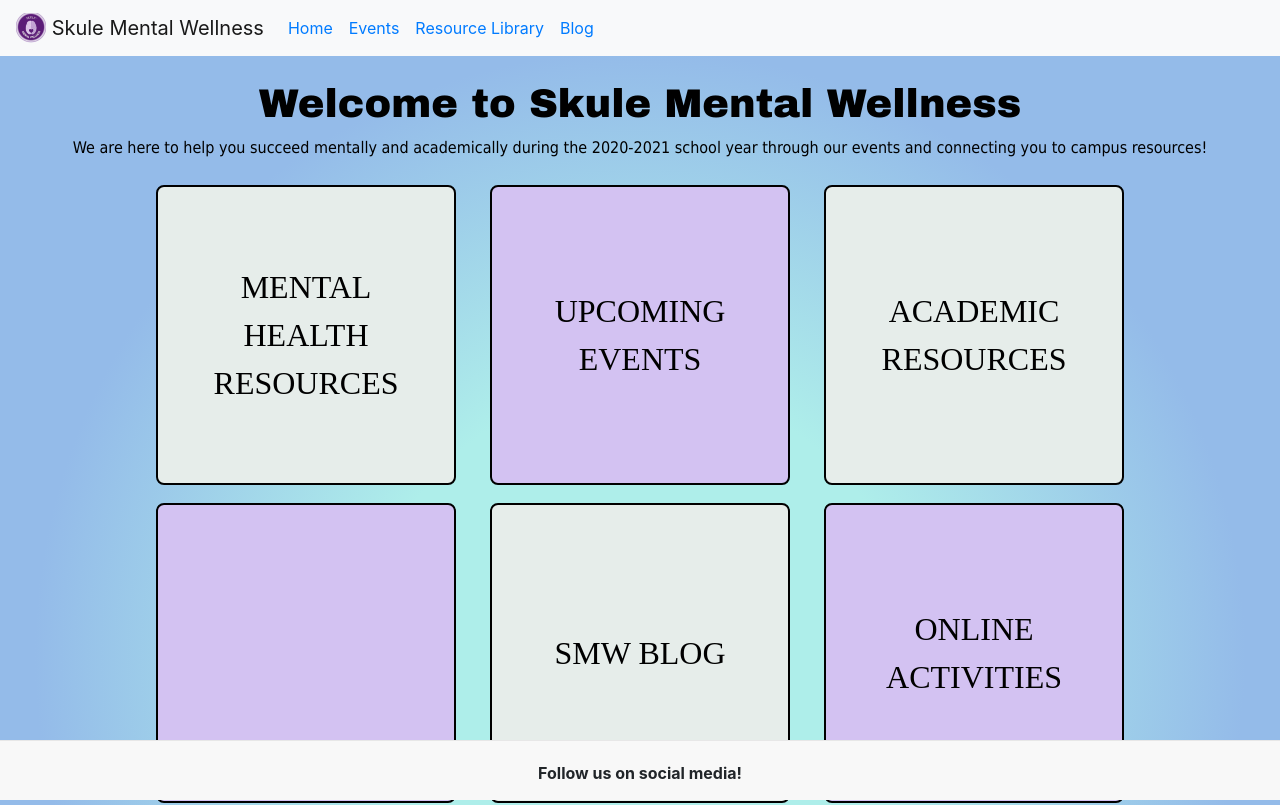
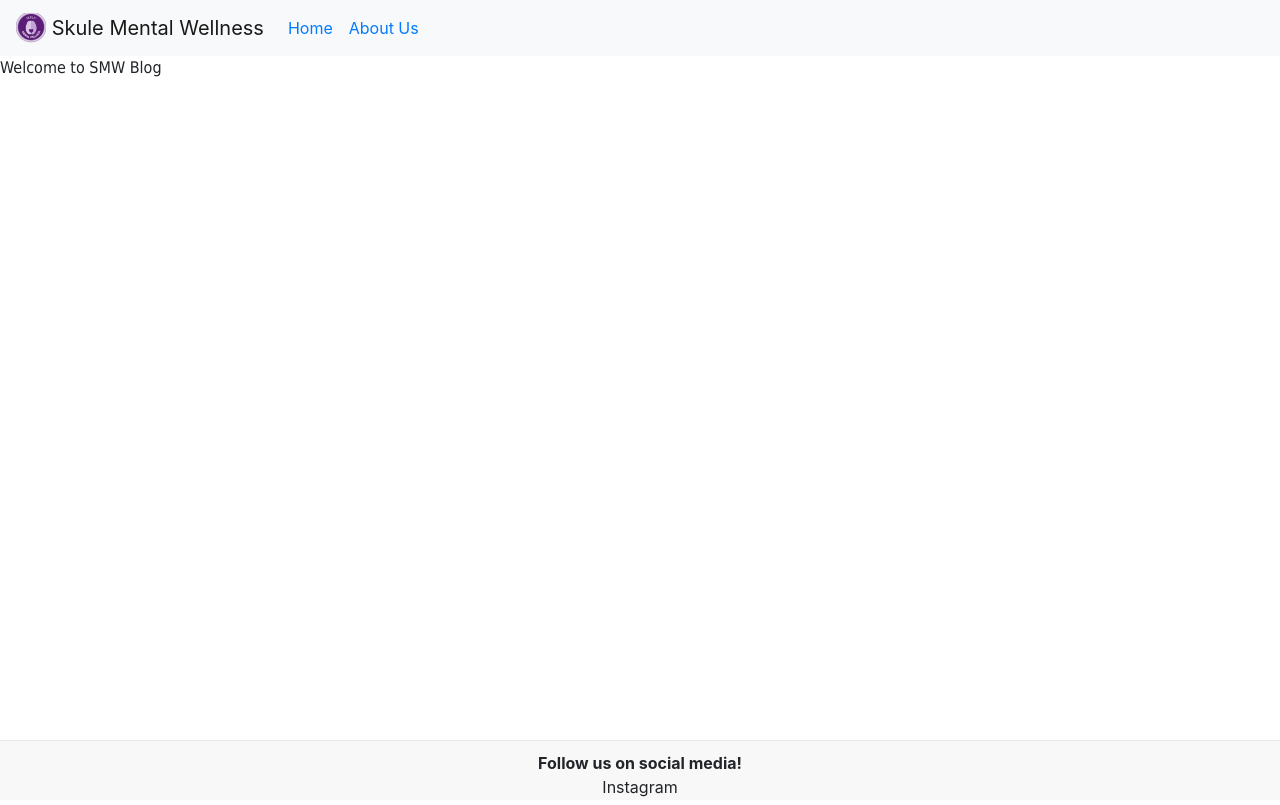
Before and after one commit to jhanavigera/smw-website, a React (Create React App) app: page /Blog in a window 1280 px wide. Shown: the top 805 px of the page. Built offline with nearby package versions, Linux system fonts and the light colour scheme.

Commit message:
Set up routing

```diff
--- a/src/App.js
+++ b/src/App.js
@@ -1,20 +1,40 @@
-import React from 'react';
+import React, { Component } from 'react';
 import './App.css';
+import routes from './Routes';
 import { Navigation } from './components/Navigation';
+import About from './components/About';
 import Title from './components/Title';
 import Footer from './components/Footer';
+import Blog from './components/Blog';
+import AcademicResources from './components/AcademicResources';
+import MentalResources from './components/MentalResources';
+import OnlineActivities from './components/OnlineActivities'
 
-import { BrowserRouter, Route, Switch } from 'react-router-dom';
+import { BrowserRouter, Route, Switch, Link } from 'react-router-dom';
 
-function App() {
+
+class App extends Component {
+  render() {
     return (
 
       <BrowserRouter>
         <Navigation />
-      <Title />
+        <Switch>
+          <Route exact path="/" component={Title} />
+          <Route path="/About" component={About} />
+          <Route path="/Blog" component={Blog} />
+          <Route path="/AcademicResources" component={AcademicResources} />
+          <Route path="/MentalResources" component={MentalResources} />
+          <Route path="/OnlineActivities" component={OnlineActivities} />
+
+        </Switch>
+
         <Footer />
       </BrowserRouter>
     );
   }
 
+}
+
+
 export default App;
--- /dev/null
+++ b/src/Routes.js
@@ -0,0 +1,16 @@
+import React from 'react';
+import { Route } from 'react-router';
+
+import Title from './components/Title';
+import AcademicResources from './components/AcademicResources';
+import MentalResources from './components/MentalResources';
+import Blog from './components/Blog';
+import App from './App';
+
+export default (
+    <Route path="/" component={App}>
+        <Route path="/AcademicResources" component={AcademicResources} />
+        <Route path="/MentalResources" component={MentalResources} />
+        <Route path="/Blog" component={Blog} />
+    </Route>
+)
--- /dev/null
+++ b/src/components/About.js
@@ -0,0 +1,13 @@
+import React, { Component } from 'react';
+
+
+class About extends Component {
+    render() {
+        return (
+            <p>Meet the Team!</p>
+        );
+    }
+
+}
+
+export default About
--- /dev/null
+++ b/src/components/AcademicResources.js
@@ -0,0 +1,13 @@
+import React, { Component } from 'react';
+
+
+class AcademicResources extends Component {
+    render() {
+        return (
+            <p>Welcome to Academic Resources</p>
+        );
+    }
+
+}
+
+export default AcademicResources
--- /dev/null
+++ b/src/components/Blog.js
@@ -0,0 +1,13 @@
+import React, { Component } from 'react';
+
+
+class Blog extends Component {
+    render() {
+        return (
+            <p>Welcome to SMW Blog</p>
+        );
+    }
+
+}
+
+export default Blog
--- a/src/components/Footer.js
+++ b/src/components/Footer.js
@@ -3,7 +3,7 @@ var style = {
     backgroundColor: "#F8F8F8",
     borderTop: "1px solid #E7E7E7",
     textAlign: "center",
-    padding: "20px",
+    padding: "10px",
     position: "fixed",
     left: "0",
     bottom: "0",
@@ -26,6 +26,8 @@ function Footer({ children }) {
             <div style={style}>
                 {children}
                 <b>Follow us on social media!</b>
+                <br />
+                Instagram
             </div>
         </div>
     )
--- /dev/null
+++ b/src/components/MentalResources.js
@@ -0,0 +1,13 @@
+import React, { Component } from 'react';
+
+
+class MentalResources extends Component {
+    render() {
+        return (
+            <p>Welcome to Mental Health Resources</p>
+        );
+    }
+
+}
+
+export default MentalResources
--- a/src/components/Navigation.js
+++ b/src/components/Navigation.js
@@ -19,9 +19,7 @@ export class Navigation extends Component {
                 <Navbar.Collapse id="basic-navbar-nav">
                     <Nav>
                         <NavLink className="d-inline p-2 bg-light text-black" to="/">Home</NavLink>
-                        <NavLink className="d-inline p-2 bg-light text-black" to="/">Events</NavLink>
-                        <NavLink className="d-inline p-2 bg-light text-black" to="/">Resource Library</NavLink>
-                        <NavLink className="d-inline p-2 bg-light text-black" to="/">Blog</NavLink>
+                        <NavLink className="d-inline p-2 bg-light text-black" to="/About">About Us</NavLink>
 
 
                     </Nav>
--- /dev/null
+++ b/src/components/OnlineActivities.js
@@ -0,0 +1,13 @@
+import React, { Component } from 'react';
+
+
+class OnlineActivities extends Component {
+    render() {
+        return (
+            <p>Welcome to Online Activities</p>
+        );
+    }
+
+}
+
+export default OnlineActivities
--- a/src/components/Title.js
+++ b/src/components/Title.js
@@ -1,6 +1,8 @@
 import React from 'react'
 import Button from 'react-bootstrap/Button'
 import '/Users/angyhiggy/smw-website/src/css/Title.css'
+import { Link } from 'react-router-dom'
+
 
 function Title() {
     return (
@@ -15,7 +17,9 @@ function Title() {
 
                     <tr>
                         <td>
-                            <button class="mainButton light">MENTAL HEALTH RESOURCES</button>
+                            <Link to="/MentalResources">
+                                <button class="mainButton light">MENTAL HEALTH RESOURCES</button>
+                            </Link>
                         </td>
 
                         <td>
@@ -23,7 +27,9 @@ function Title() {
                         </td>
 
                         <td>
-                            <button class="mainButton light">ACADEMIC RESOURCES</button>
+                            <Link to="/AcademicResources">
+                                <button class="mainButton light">ACADEMIC RESOURCES</button>
+                            </Link>
                         </td>
                     </tr>
 
@@ -33,17 +39,28 @@ function Title() {
                         </td>
 
                         <td>
-                            <button class="mainButton light">SMW BLOG</button>
+                            <Link to="/Blog">
+                                <button class="mainButton light">SMW BLOG</button>
+                            </Link>
+
+
                         </td>
 
                         <td>
-                            <button class="mainButton purple">ONLINE ACTIVITIES</button>
+                            <Link to="/OnlineActivities">
+                                <button class="mainButton purple">ONLINE ACTIVITIES</button>
+                            </Link>
                         </td>
                     </tr>
                 </table>
 
+
             </div>
+            <hr />
+
+
         </div >
     )
 }
+
 export default Title
--- a/src/css/Title.css
+++ b/src/css/Title.css
@@ -22,6 +22,13 @@ h1{
 
 p{
     font-family: Tahoma, Geneva, sans-serif;
+}
+
+hr{
+    background-color: black;
+    height: 5px;
+    width: 90%;
+
 }
 
 .mainButton{
```
Lines whose indentation alone changed are shown as unchanged.
